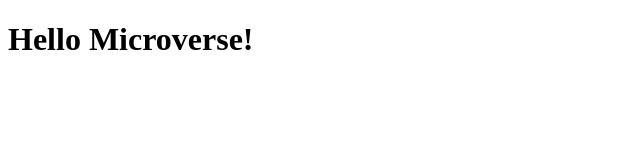
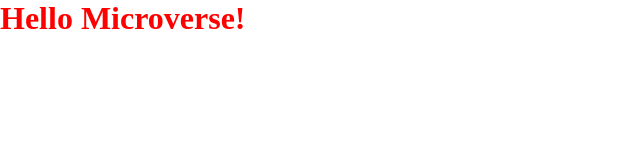
Before and after one commit to Otegaa/Hello-World, a plain HTML site: page index.html in a window 1280 px wide. Shown: the whole page, without its empty margins (0-640 px from the left). Drawn offline with Linux system fonts and the light colour scheme.

Commit message:
changed text color to red

```diff
--- a/index.html
+++ b/index.html
@@ -4,6 +4,7 @@
     <meta charset="UTF-8" />
     <meta http-equiv="X-UA-Compatible" content="IE=edge" />
     <meta name="viewport" content="width=device-width, initial-scale=1.0" />
+    <link rel="stylesheet" href="styles.css" />
     <title>Hello Microverse</title>
   </head>
 
--- a/styles.css
+++ b/styles.css
@@ -7,5 +7,5 @@
 }
 
 h1 {
-  color: #ff0000;
+  color: #f00;
 }
```
